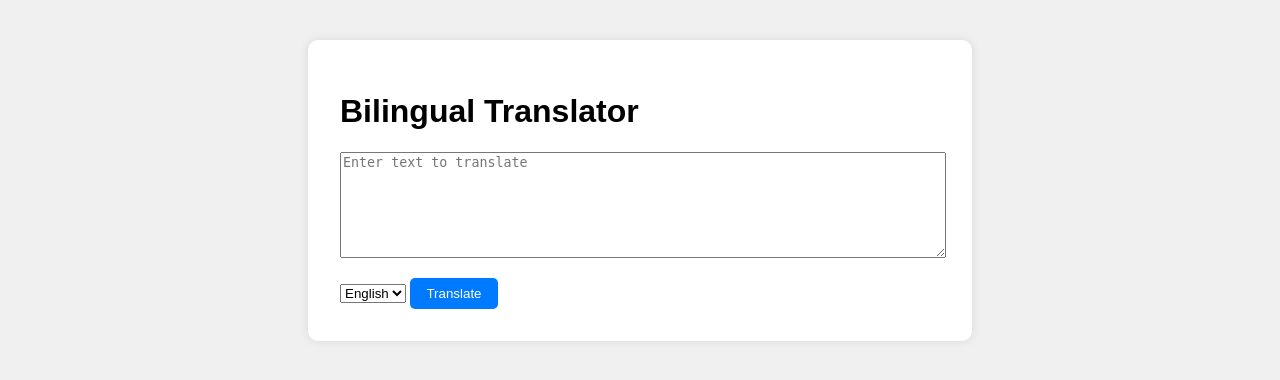
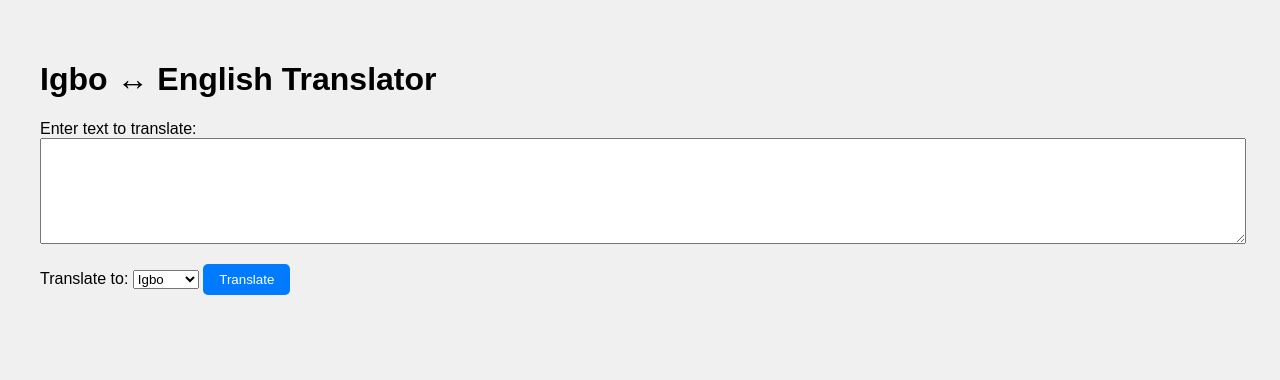
Before and after one commit to KEY-21323/Billingual-Translator, a Flask app: page / in a window 1280 px wide. Shown: the top 380 px of the page. Run offline with Flask 3, Linux system fonts and the light colour scheme.

Commit message:
Update index.html

```diff
--- a/templates/index.html
+++ b/templates/index.html
@@ -6,18 +6,27 @@
     <link rel="stylesheet" href="/static/styles.css">
 </head>
 <body>
-    <div class="container">
-        <h1>Bilingual Translator</h1>
-        <form id="translate-form">
-            <textarea name="text" placeholder="Enter text to translate" required></textarea>
-            <select name="target_lang">
-                <option value="en">English</option>
-                <option value="ig">Igbo</option>
-            </select>
-            <button type="submit">Translate</button>
-        </form>
-        <div id="result"></div>
+     <h1>Igbo ↔ English Translator</h1>
+
+    <form method="POST" action="/translate">
+        <label for="text">Enter text to translate:</label>
+        <textarea id="text" name="text" rows="4" required></textarea>
+
+        <label for="target_lang">Translate to:</label>
+        <select id="target_lang" name="target_lang" required>
+            <option value="ig">Igbo</option>
+            <option value="en">English</option>
+        </select>
+
+        <button type="submit">Translate</button>
+    </form>
+
+    {% if translated_text %}
+    <div class="result">
+        <h3>Translation: </h3>
+        <p>{{ translated_text }}</p>
     </div>
+    {% endif %}
     <script>
         document.getElementById('translate-form').onsubmit = async function(e) {
             e.preventDefault();
```
